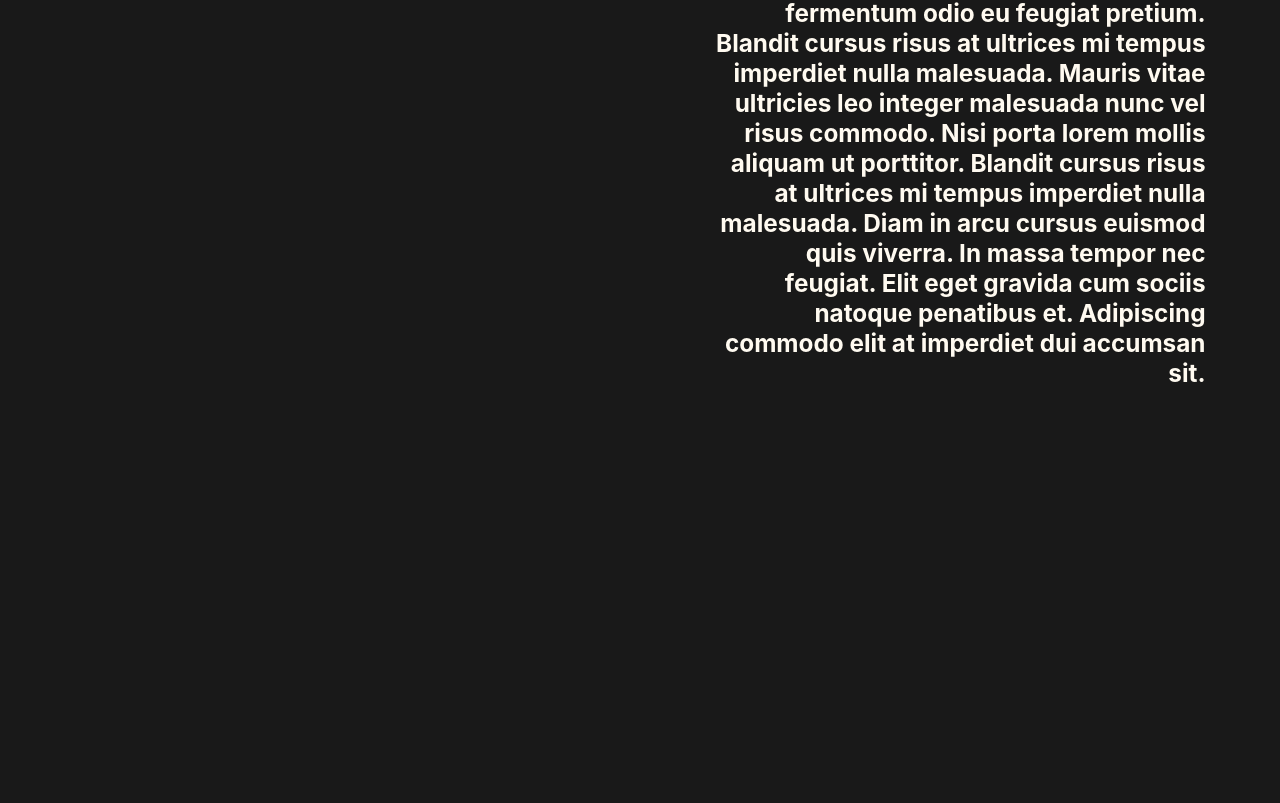
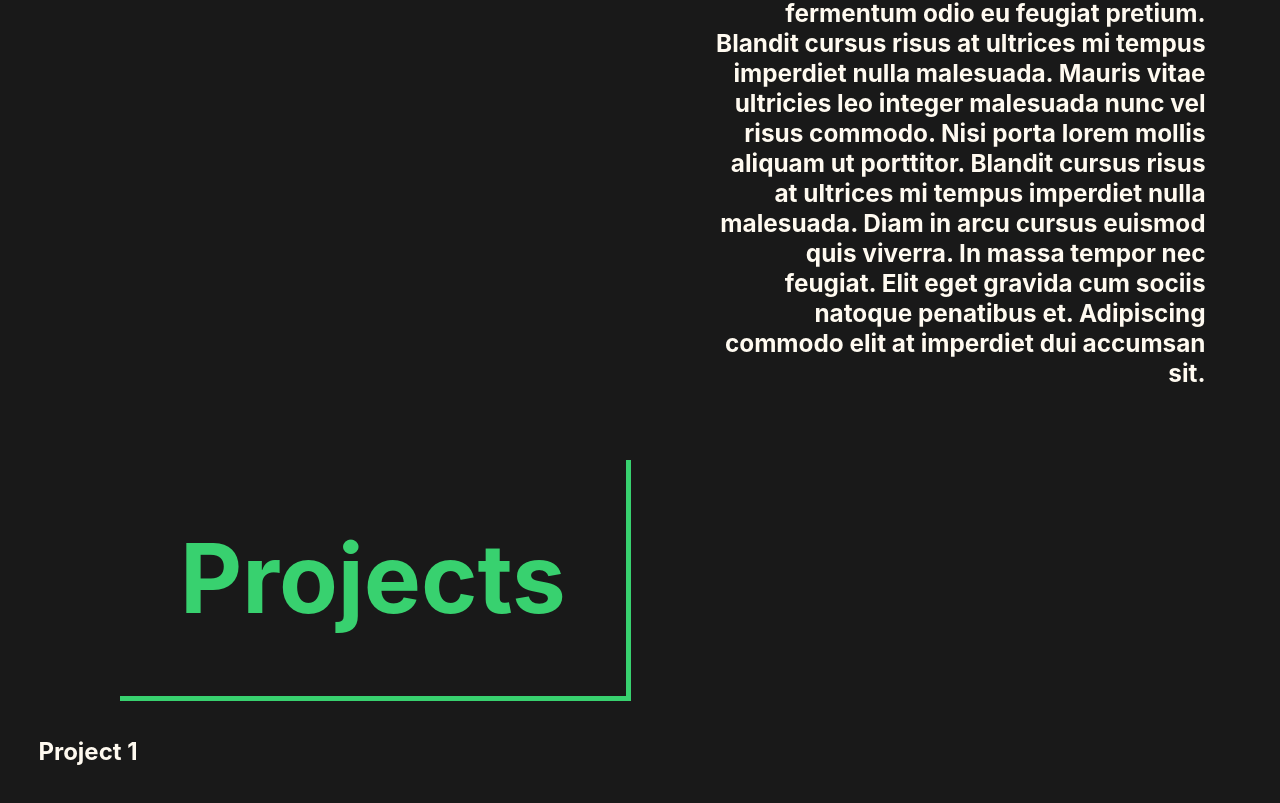
Before and after one commit to johnclimie/UpdatedPortfolio2022, a plain HTML site: page index.html in a window 1280 px wide. Shown: the part 1351-2154 px from the top of the page. Before the commit the page ends 1813 px from the top, so only its background shows below. Drawn offline with Linux system fonts and the light colour scheme.

Commit message:
Added Projects Logo

```diff
--- a/index.html
+++ b/index.html
@@ -32,7 +32,7 @@
     </section>
 
     <section id="about-me">
-        <div id="logo-section">
+        <div id="about-me-logo-section">
             <div id="about-me-logo">
                 <h1 class="logo-text">About Me</h1>
             </div>
@@ -48,5 +48,23 @@
         </div>
 
     </section>
+
+    <section id="projects">
+        <div id="projects-logo-section">
+            <div id="projects-logo">
+                <h1 class="logo-text">Projects</h1>
+            </div>
+        </div>
+
+        <div id="project1">
+            <h2>Project 1</h2>
+            <div>
+                <img>
+                <div>
+
+                </div>
+            </div>
+        </div>
+    </section>
 </body>
 </html>
--- a/style.css
+++ b/style.css
@@ -98,7 +98,7 @@ body {
     flex-direction: row;
 }
 
-#logo-section {
+#about-me-logo-section {
     width: 50%;
     padding: 3%;
     display: flex;
@@ -152,6 +152,35 @@ body {
     width: 40ch;
     padding: 3%;
     font-size: 1.3rem;
+    text-align: end;
+}
+
+#projects {
+    display: flex;
+    flex-direction: column;
+}
+
+#projects-logo-section {
+    width: 50%;
+    padding: 3%;
+    display: flex;
+    flex-direction: column;
+}
+
+#projects-logo h1 {
+    display: flex;
+    padding: 10%;
+    border-bottom-style: solid;
+    border-bottom-color:#38D16F;
+    border-bottom-width: 5px;
+    border-right-style: solid;
+    border-right-color:#38D16F;
+    border-right-width: 5px;
+}
+
+#projects-logo {
+    display: flex;
+    justify-content: center;
     text-align: end;
 }
 
```
